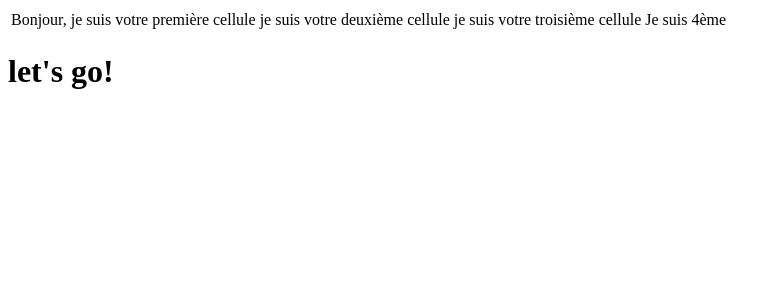
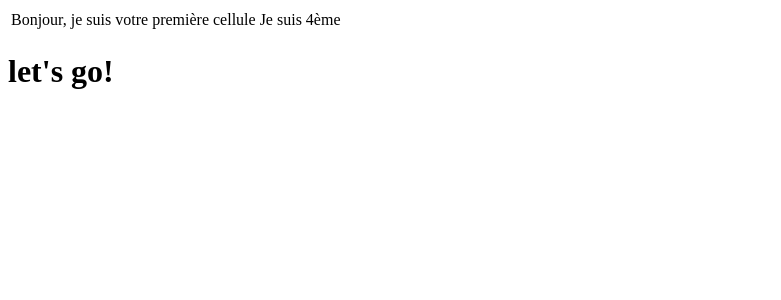
Before and after one commit to hard-tech/naval-warships, a React (Create React App) app: page /ScoreBoard in a window 1280 px wide. Shown: the top 300 px of the page, without its empty margins (0-781 px from the left). Built offline with nearby package versions, Linux system fonts and the light colour scheme.

Commit message:
supression td

```diff
--- a/src/page/ScoreBoard.jsx
+++ b/src/page/ScoreBoard.jsx
@@ -9,8 +9,7 @@ export default class ScoreBoard extends Component {
         <table>
           <tr>
             <td className='' >Bonjour, je suis votre première cellule</td>
-            <td>je suis votre deuxième cellule</td>
-            <td>je suis votre troisième cellule</td>
+
             <td>Je suis 4ème</td>
           </tr>
         </table>
```
